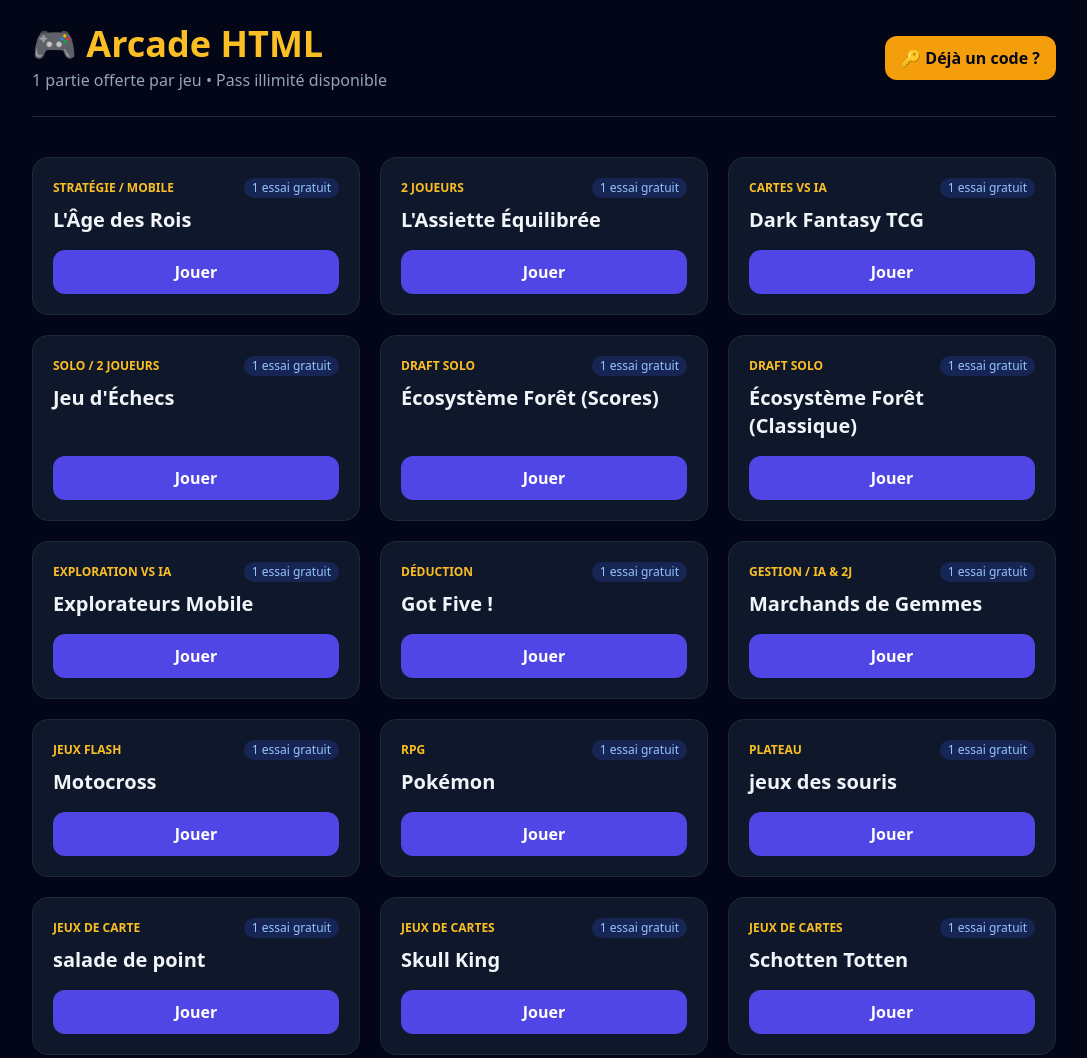
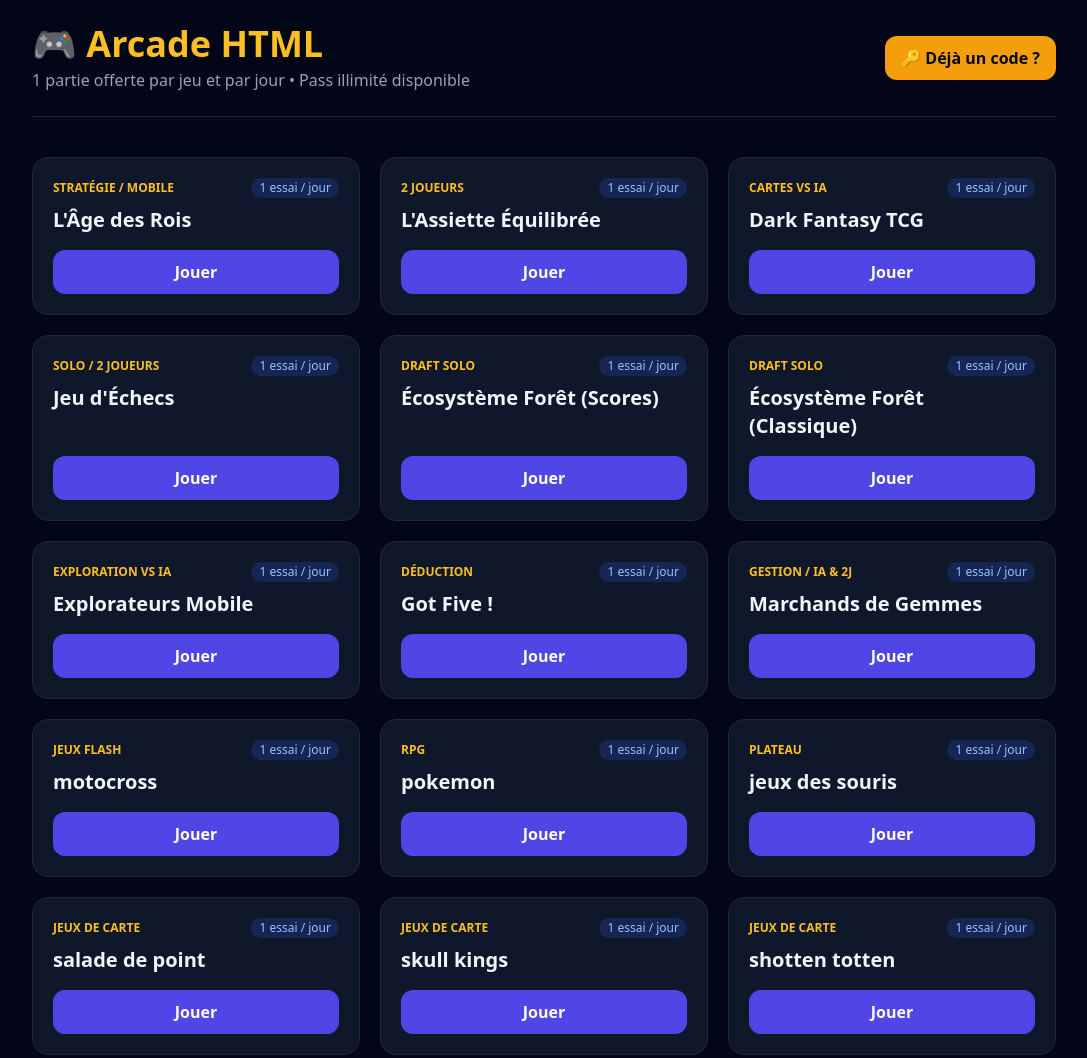
Before and after one commit to benouse13-maker/portail-jeux-html, a plain HTML site: page index.html in a window 1280 px wide. Shown: the top 1058 px of the page, without its empty margins (96-1183 px from the left). Drawn offline with nearby package versions, Linux system fonts and the light colour scheme.

Commit message:
Update index.html

```diff
--- a/index.html
+++ b/index.html
@@ -11,7 +11,7 @@
         <header class="flex flex-col sm:flex-row sm:items-center sm:justify-between gap-4 mb-10 border-b border-slate-800 pb-6">
             <div>
                 <h1 class="text-4xl font-black text-amber-400">🎮 Arcade HTML</h1>
-                <p id="pass-status" class="text-slate-400 mt-1">1 partie offerte par jeu • Pass illimité disponible</p>
+                <p id="pass-status" class="text-slate-400 mt-1">1 partie offerte par jeu et par jour • Pass illimité disponible</p>
             </div>
             <button id="header-code-btn" onclick="openUnlockModal(null)"
                     class="bg-amber-500 hover:bg-amber-400 text-slate-950 font-black px-4 py-2.5 rounded-xl self-start sm:self-auto">
@@ -28,7 +28,7 @@
             <h2 class="text-2xl font-bold text-amber-400 mb-2">Débloquer tous les jeux</h2>
             <p id="modal-game-name" class="text-sm text-slate-300 mb-3"></p>
             <p class="text-xs text-slate-400 mb-4">
-                Votre partie gratuite sur ce jeu est terminée. Obtenez le Pass complet puis entrez votre code unique :
+                Votre partie gratuite du jour sur ce jeu est terminée. Revenez demain ou activez le Pass illimité :
             </p>
             <a id="payment-link" href="#" target="_blank" rel="noopener"
                class="block w-full bg-amber-500 hover:bg-amber-400 text-slate-950 font-black py-3 rounded-xl mb-4">
@@ -59,12 +59,12 @@
             { id: 'explorateurs', title: 'Explorateurs Mobile', tag: 'Exploration vs IA', file: 'explorateurs.html' },
             { id: 'got-five', title: 'Got Five !', tag: 'Déduction', file: 'got-five.html' },
             { id: 'gemmes', title: 'Marchands de Gemmes', tag: 'Gestion / IA & 2J', file: 'splendor.html' },
-            { id: 'motocross', title: 'Motocross', tag: 'Jeux Flash', file: 'motocross.html' },
-            { id: 'pokemon', title: 'Pokémon', tag: 'RPG', file: 'poket11.html' },
+            { id: 'motocross', title: 'motocross', tag: 'jeux flash', file: 'motocross.html' },
+            { id: 'pokemon', title: 'pokemon', tag: 'rpg', file: 'poket11.html' },
             { id: 'souris', title: 'jeux des souris', tag: 'plateau', file: 'souris7.html' },
             { id: 'salade', title: 'salade de point', tag: 'jeux de carte', file: 'salade.html' },
-            { id: 'skullking', title: 'Skull King', tag: 'Jeux de cartes', file: 'skull-king.html' },
-            { id: 'shotten', title: 'Schotten Totten', tag: 'Jeux de cartes', file: 'schotten-totten.html' },
+            { id: 'skullking', title: 'skull kings', tag: 'jeux de carte', file: 'skull-king.html' },
+            { id: 'shotten', title: 'shotten totten', tag: 'jeux de carte', file: 'schotten-totten.html' },
             { id: 'monopoly', title: 'Monopoly Pocket', tag: 'Plateau 2 Joueurs', file: 'Monopoly.html' }
         ];
 
@@ -72,12 +72,33 @@
         const UNIVERSAL_CODE = 'ALR242016';
         const PAYMENT_URL = 'https://example.com/paiement';
 
+        function getTodayKey() {
+            const now = new Date();
+            const year = now.getFullYear();
+            const month = String(now.getMonth() + 1).padStart(2, '0');
+            const day = String(now.getDate()).padStart(2, '0');
+            return `${year}-${month}-${day}`;
+        }
+
         function isPassActive() {
             return localStorage.getItem('unlocked_all') === '1';
         }
 
-        function getPlaysCount(gameId) {
-            return parseInt(localStorage.getItem('plays_' + gameId) || '0', 10);
+        function getDailyPlaysCount(gameId) {
+            const today = getTodayKey();
+            const savedDate = localStorage.getItem('plays_date_' + gameId);
+            if (savedDate !== today) {
+                localStorage.setItem('plays_date_' + gameId, today);
+                localStorage.setItem('plays_day_' + gameId, '0');
+                return 0;
+            }
+            return parseInt(localStorage.getItem('plays_day_' + gameId) || '0', 10);
+        }
+
+        function incrementDailyPlays(gameId) {
+            const current = getDailyPlaysCount(gameId);
+            localStorage.setItem('plays_date_' + gameId, getTodayKey());
+            localStorage.setItem('plays_day_' + gameId, String(current + 1));
         }
 
         function openUnlockModal(game = null) {
@@ -110,8 +131,8 @@
         }
 
         function handleLaunchGame(game) {
-            if (isPassActive() || getPlaysCount(game.id) < 1) {
-                localStorage.setItem('plays_' + game.id, String(getPlaysCount(game.id) + 1));
+            if (isPassActive() || getDailyPlaysCount(game.id) < 1) {
+                incrementDailyPlays(game.id);
                 window.location.href = game.file;
             } else {
                 openUnlockModal(game);
@@ -122,7 +143,7 @@
             const active = isPassActive();
             document.getElementById('pass-status').innerText = active
                 ? '✅ Pass activé : rejouabilité illimitée sur tous les jeux'
-                : '1 partie offerte par jeu • Pass illimité disponible';
+                : '1 partie offerte par jeu et par jour • Pass illimité disponible';
 
             const codeBtn = document.getElementById('header-code-btn');
             codeBtn.style.display = active ? 'none' : 'inline-block';
@@ -131,8 +152,8 @@
             grid.innerHTML = '';
 
             GAMES.forEach(game => {
-                const plays = getPlaysCount(game.id);
-                const freeLeft = !active && plays < 1;
+                const playsToday = getDailyPlaysCount(game.id);
+                const freeLeftToday = !active && playsToday < 1;
 
                 const card = document.createElement('div');
                 card.className = 'bg-slate-900 border border-slate-800 rounded-2xl p-5 flex flex-col justify-between';
@@ -140,14 +161,14 @@
                     <div>
                         <div class="flex justify-between items-center gap-2">
                             <span class="text-xs uppercase font-bold text-amber-400">${game.tag}</span>
-                            <span class="text-xs px-2 py-0.5 rounded-full ${active ? 'bg-emerald-950 text-emerald-400' : (freeLeft ? 'bg-blue-950 text-blue-300' : 'bg-amber-950 text-amber-300')}">
-                                ${active ? 'Illimité' : (freeLeft ? '1 essai gratuit' : 'Payant')}
+                            <span class="text-xs px-2 py-0.5 rounded-full ${active ? 'bg-emerald-950 text-emerald-400' : (freeLeftToday ? 'bg-blue-950 text-blue-300' : 'bg-amber-950 text-amber-300')}">
+                                ${active ? 'Illimité' : (freeLeftToday ? '1 essai / jour' : 'Revenu demain / Pass')}
                             </span>
                         </div>
                         <h2 class="text-xl font-bold mt-2 mb-4">${game.title}</h2>
                     </div>
-                    <button class="w-full ${active || freeLeft ? 'bg-indigo-600 hover:bg-indigo-500' : 'bg-amber-600 hover:bg-amber-500'} text-white font-bold py-2.5 rounded-xl">
-                        ${active || freeLeft ? 'Jouer' : 'Débloquer'}
+                    <button class="w-full ${active || freeLeftToday ? 'bg-indigo-600 hover:bg-indigo-500' : 'bg-amber-600 hover:bg-amber-500'} text-white font-bold py-2.5 rounded-xl">
+                        ${active || freeLeftToday ? 'Jouer' : 'Débloquer'}
                     </button>
                 `;
                 card.querySelector('button').onclick = () => handleLaunchGame(game);
```
